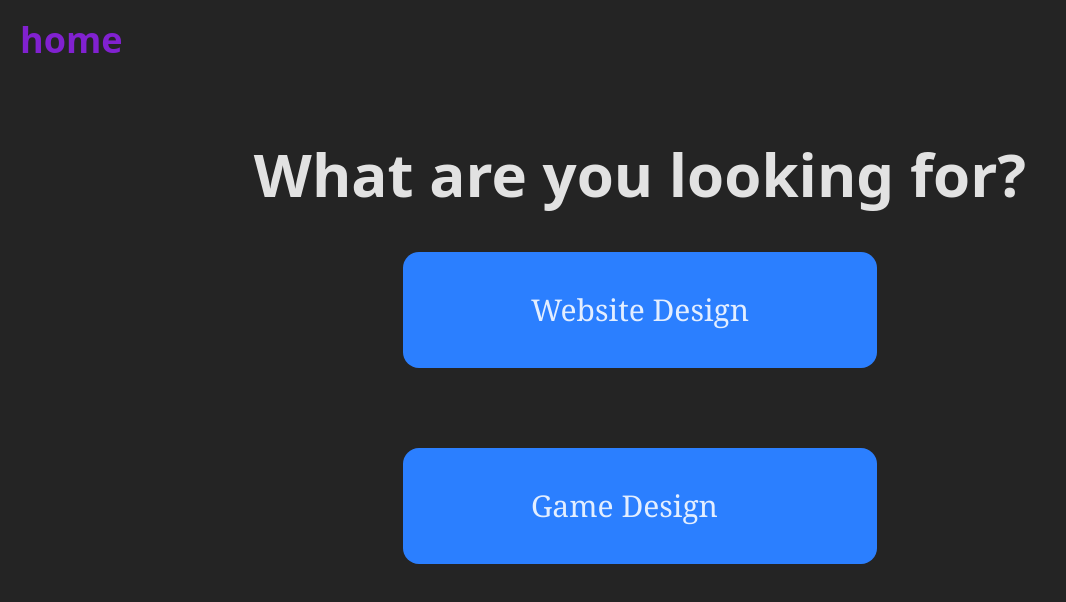
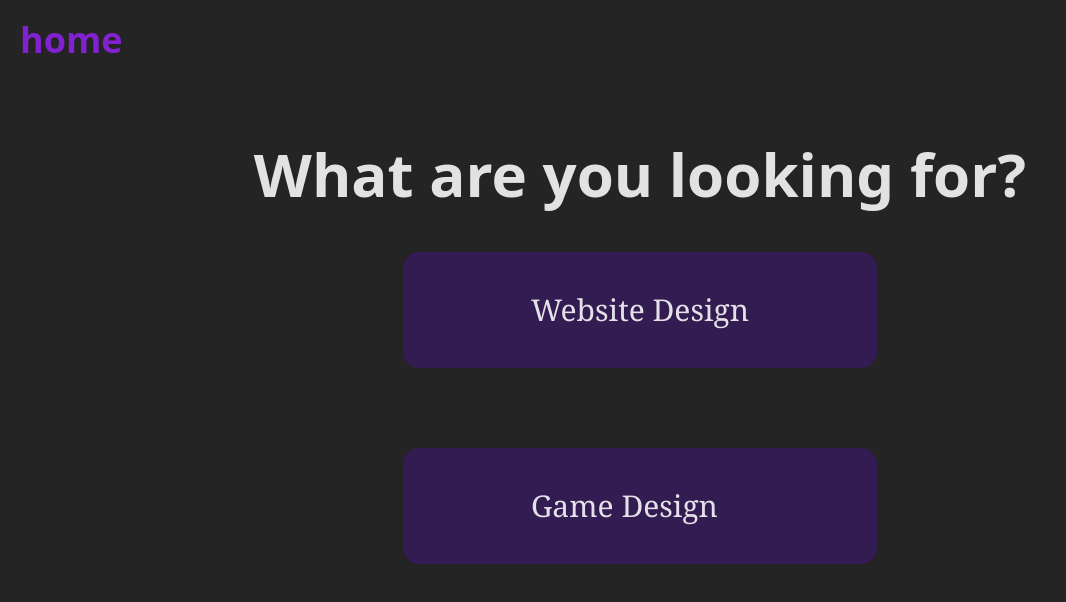
Before and after one commit to DaneVN/Personal_Portfolio_Website, a React (Vite) app in the folder app/: page / in a window 1280 px wide. Shown: the top 602 px of the page, without its empty margins (0-1066 px from the left). Built offline with nearby package versions, Linux system fonts and the light colour scheme.

Commit message:
Home Navlinks hover/active Styles

```diff
--- a/app/src/pages/Home.jsx
+++ b/app/src/pages/Home.jsx
@@ -9,14 +9,14 @@ const HomePage = () => {
       </h2>
       <section className="flex flex-col items-stretch gap-[10vh]">
         <NavLink
-          className="bg-blue-500 py-[5vh] px-[10vw] flex justify-between rounded-2xl text-2xl sm:text-3xl font-serif"
+          className="bg-[var(--clb-darker)] hover:bg-[var(--clf-yellow)] active:bg-[var(--clf-blue)] active:text-[var(--clf-offWhite)] py-[5vh] px-[10vw] flex justify-between rounded-2xl text-2xl sm:text-3xl font-serif"
           to="/frontend"
         >
           Website Design
           {/* add an image of a right facing arrow */}
         </NavLink>
         <NavLink
-          className="bg-blue-500 py-[5vh] px-[10vw] flex justify-between rounded-2xl text-2xl sm:text-3xl font-serif"
+          className="bg-[var(--clb-darker)] hover:bg-[var(--clb-purple)] active:bg-[var(--clb-darkest)]  py-[5vh] px-[10vw] flex justify-between rounded-2xl text-2xl sm:text-3xl font-serif"
           to="/frontend"
         >
           Game Design
```
